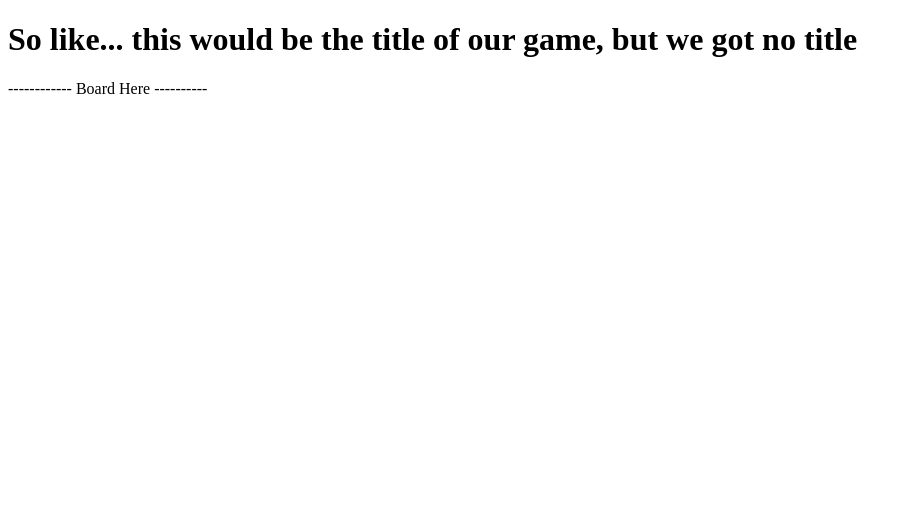
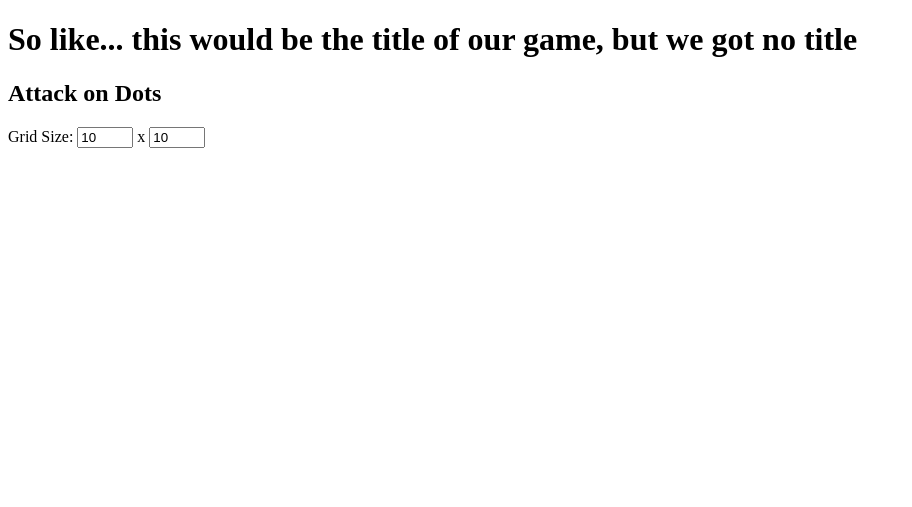
Before and after one commit to BonNgyn/wateriswet, a Python web app: template templates/main.html in a window 1280 px wide. Shown: the top 507 px of the page, without its empty margins (0-912 px from the left). Before the commit the page ends 94 px from the top, so only its background shows below. Run offline with Jinja, Linux system fonts and the light colour scheme; the template is opened without the code that fills it, so the values that code supplies are empty; some libraries are stand-ins or nearby versions.

Commit message:
Added the Grid

```diff
--- a/js/wateriswet.js
+++ b/js/wateriswet.js
@@ -0,0 +1,115 @@
+(function(GRASP, $){
+    var GRID_ROWS,
+        GRID_COLS,
+        A,C;
+
+    GRASP.config = {
+        gridContainer: "grid",
+        matrixContainer: "matrix",
+        matrixHeader: "matrixHeader"
+    };
+
+    GRASP.start = function(){
+        GRID_ROWS = $("#rows").val();
+        GRID_COLS = $("#cols").val();
+        createGrid();
+        createAutocorrelationMatrix();
+    };
+
+    function createGrid()
+    {
+        GRID_ELEMENT = $("#"+GRASP.config.gridContainer);
+        GRID_ELEMENT.html(""); // Clear Grid ;)
+        var coord;
+        var cell; // Contains the 1 or 0 based upon the cell selection
+
+        for(var i=1; i<=GRID_ROWS; i++){
+            for(var j=1; j<=GRID_COLS; j++){
+                coord = "" + i + "," + j;
+
+                $(document.createElement("div"))
+                    .addClass("cellWrapper")
+                    .attr("alt", coord)
+                    .css("left", parseInt((j-1) * 36, 10) + "px")
+                    .css("top", parseInt((i-1) * 36, 10) + "px")
+                    .width(36).height(36)
+                    .data("row", i).data("col", j)
+                    .appendTo("#"+GRASP.config.gridContainer)
+                    .on("click", cellClick)
+                    .on("mouseenter", {isMatrix: false}, cellMouseEnter)
+                    .on("mouseleave", cellMouseLeave);
+
+
+            }
+        }
+
+        GRID_ELEMENT.height(36 * GRID_ROWS);
+        GRID_ELEMENT.width(36 * GRID_COLS);
+
+    }
+
+    function createAutocorrelationMatrix() {
+        MATRIXHEADER_ELEMENT = $("#" + GRASP.config.matrixHeader);
+        MATRIX_ELEMENT = $("#" + GRASP.config.matrixContainer);
+        MATRIX_ELEMENT.html("");
+
+        MATRIXHEADER_ELEMENT.css("top", parseInt(GRID_ELEMENT.offset().top + (GRID_ROWS * 36)) + "px");
+
+        var cellSize = Math.ceil((GRID_ROWS * 36) / MATRIX_ROWS);
+        var coord;
+
+        for (var i=1;i<=MATRIX_ROWS;i++){
+            for (var j=1;j<=MATRIX_COLS;j++){
+                coord = "" + i + "," + j;
+                $(document.createElement("div"))
+                    .addClass("autocorrMatrixCellWrapper")
+                    .attr("alt", coord)
+                    .css("left", parseInt((j-1) * cellSize, 10) + "px")
+                    .css("top", parseInt((i-1) * cellSize, 10) + "px")
+                    .data("row", i).data("col", j)
+                    .appendTo("#"+GRASP.config.matrixContainer)
+                    .on("mouseenter", {isMatrix: true}, cellMouseEnter)
+                    .on("mouseleave", cellMouseLeave);
+
+
+            }
+        }
+
+        MATRIX_ELEMENT.height(36 * GRID_ROWS);
+        MATRIX_ELEMENT.width(36 * GRID_COLS);
+    }
+
+    function cellClick(){
+        var cell = $(this).next();
+
+        if(cell.text() == "0"){
+            cell.text("1");
+        } else {
+            cell.text("0");
+        }
+    }
+
+    function cellMouseEnter(e){
+        var i = $(this).data("row");
+        var j = $(this).data("col");
+
+        var x = e.data.isMatrix ? Math.ceil((GRID_ROWS * 36) / MATRIX_ROWS) : 36;
+
+        var div = $(document.createElement("div"))
+            .addClass("cellCoordinates cellCoordText")
+            .css("left", parseInt((j-1) * x, 10) + "px")
+            .css("top", parseInt((i-1) * x, 10) + "px")
+            .text(i + ", " + j);
+
+        $(this).before(div);
+    }
+
+    function cellMouseLeave(){
+        $(this).prev().remove();
+    }
+
+}(window.GRASP = window.GRASP || {}, jQuery));
+
+$(document).ready(function(){
+    GRASP.start();
+});
--- a/templates/main.html
+++ b/templates/main.html
@@ -2,15 +2,29 @@
 <html>
 	<head>
 		<title>WATERISWET</title>
+		<script src="http://ajax.googleapis.com/ajax/libs/jquery/1.5.2/jquery.min.js"></script>
+		<script src="http://code.jquery.com/jquery-1.9.1.js"></script>
 		<link rel="stylesheet" type="text/<link href='http://fonts.googleapis.com/css?family=Poiret+One' rel='stylesheet' type='text/css'>css" href="/stylesheets/wateriswet.css">
-	    <script src = '/js/wateriswet.js' type = 'text/javascript'></script>
-	    <script src = 'http://ajax.googleapis.com/ajax/libs/jquery/1.9.1/jquery.min.js'></script>
-	    <script src='https://code.jquery.com/ui/1.11.4/jquery-ui.js'></script>
-	    <link href='http://fonts.googleapis.com/css?family=Poiret+One' rel='stylesheet' type='text/css'>
+	  <script src = '/js/wateriswet.js' type = 'text/javascript'></script>
+	  <script src = 'http://ajax.googleapis.com/ajax/libs/jquery/1.9.1/jquery.min.js'></script>
+	  <script src='https://code.jquery.com/ui/1.11.4/jquery-ui.js'></script>
+	  <link href='http://fonts.googleapis.com/css?family=Poiret+One' rel='stylesheet' type='text/css'>
 	</head>
 
 	<body>
 		<h1> So like... this would be the title of our game, but we got no title</h1>
-		<p> ------------ Board Here ----------</p>
+
+		<div id="gridLayout" class="gridLayout">
+    <div id="gridHeader">
+        <h2>Attack on Dots</h2>
+        Grid Size:
+        <input id="rows" type="number" min="1" max="50" value="10" width="40" size="3" onChange="GRASP.start();">
+        x
+        <input id="cols" type="number" min="1" max="50" value="10" width="40" size="3" onChange="GRASP.start();">
+    </div>
+    <div id="grid" class="gridContainer"></div>
+
+</div>
+
 	</body>
 </html>
```
Also changed, not shown: stylesheets/wateriswet.css (+66 -0 lines), 1 other file.
